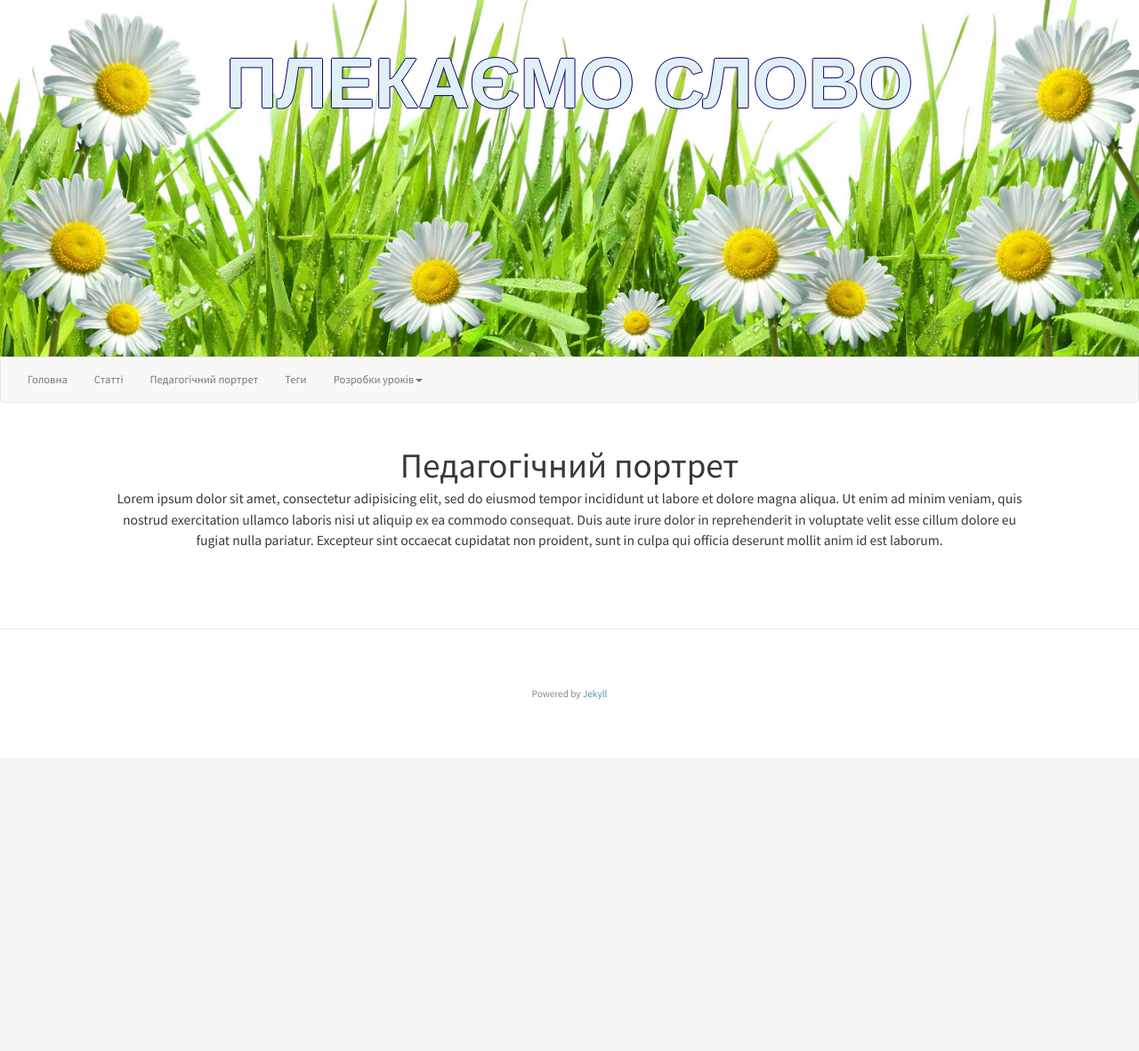
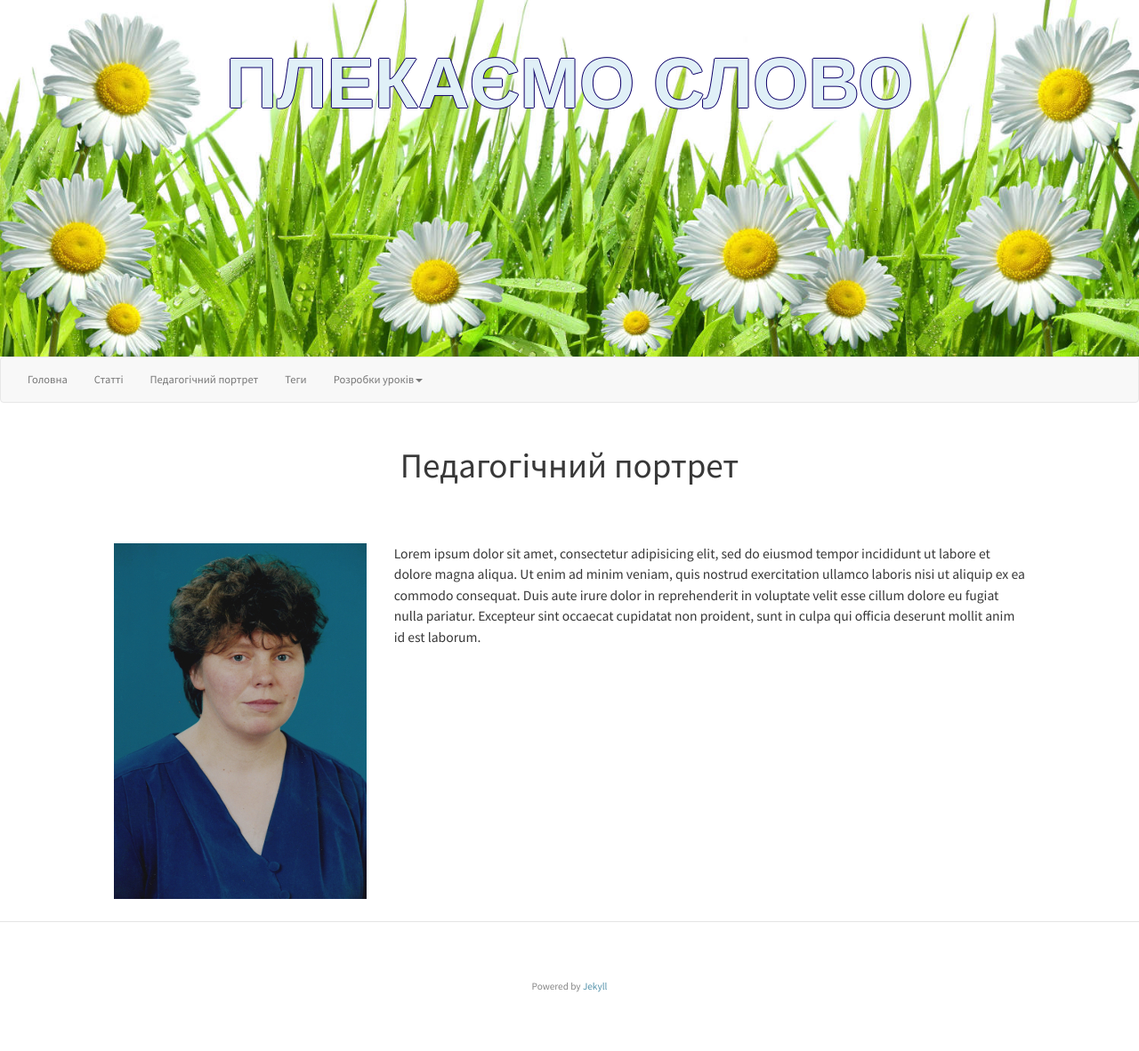
Before and after one commit to tetyanashevchuk/tetyanashevchuk.github.io, a Jekyll site: the page built from pedagogic_portrait/index.html, in a window 1280 px wide. Shown: the whole page at 89% size. Built offline with Jekyll 4.4.1, drawn with Linux system fonts in a browser that asks for light colours; nearby versions of some CDN libraries; before the commit the page ends 900 px from its top, so only the background shows below that.

Commit message:
portrait

```diff
--- a/pedagogic_portrait/index.html
+++ b/pedagogic_portrait/index.html
@@ -4,8 +4,9 @@ layout: default
 <article class="post-teaser">
     <header>
       <h1 class="post-link">Педагогічний портрет</h1>
-      <p>
-        Lorem ipsum dolor sit amet, consectetur adipisicing elit, sed do eiusmod tempor incididunt ut labore et dolore magna aliqua. Ut enim ad minim veniam, quis nostrud exercitation ullamco laboris nisi ut aliquip ex ea commodo consequat. Duis aute irure dolor in reprehenderit in voluptate velit esse cillum dolore eu fugiat nulla pariatur. Excepteur sint occaecat cupidatat non proident, sunt in culpa qui officia deserunt mollit anim id est laborum.
-      </p>
     </header>
+    <img src="/images/main_page/portrait.jpg" align="left" />
+    <p>
+      Lorem ipsum dolor sit amet, consectetur adipisicing elit, sed do eiusmod tempor incididunt ut labore et dolore magna aliqua. Ut enim ad minim veniam, quis nostrud exercitation ullamco laboris nisi ut aliquip ex ea commodo consequat. Duis aute irure dolor in reprehenderit in voluptate velit esse cillum dolore eu fugiat nulla pariatur. Excepteur sint occaecat cupidatat non proident, sunt in culpa qui officia deserunt mollit anim id est laborum.
+    </p>
 </article>
```
